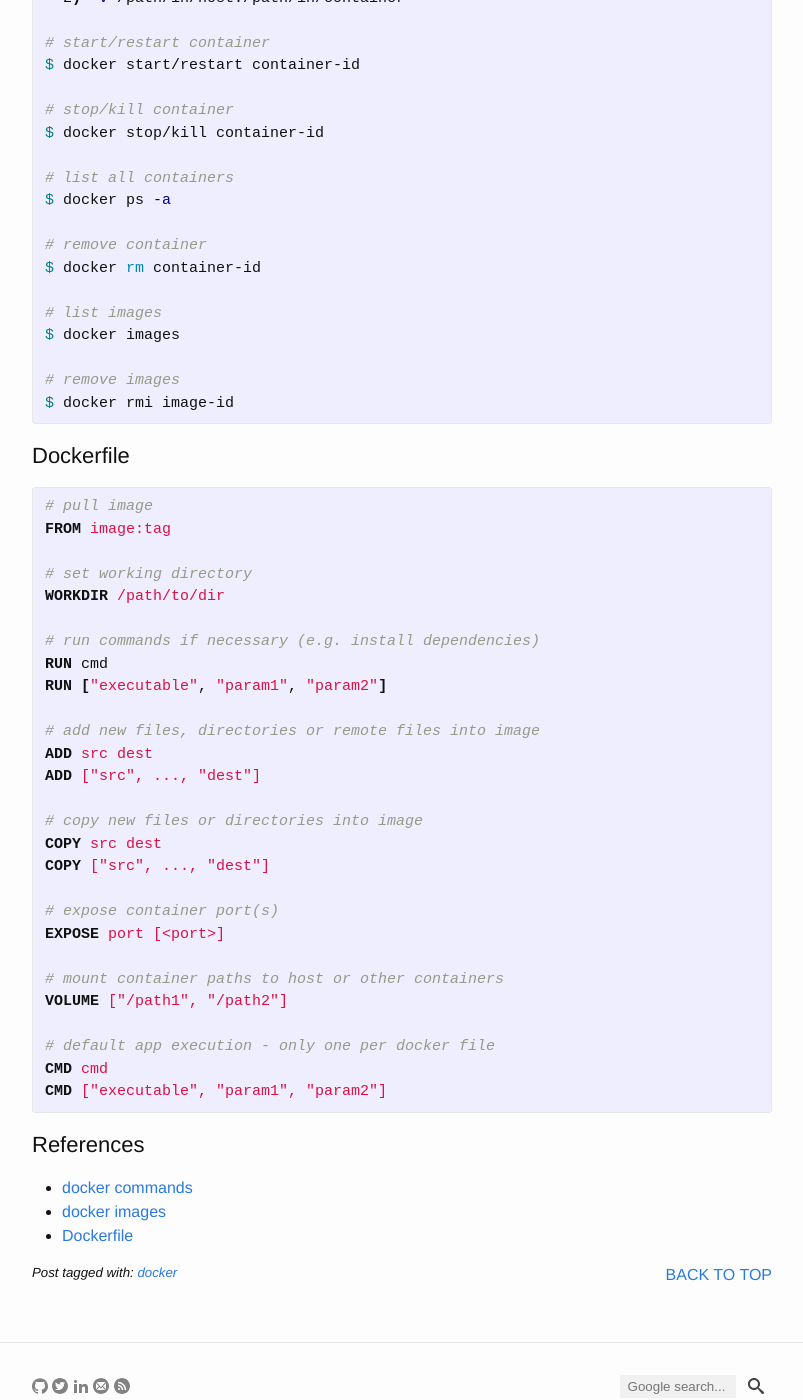
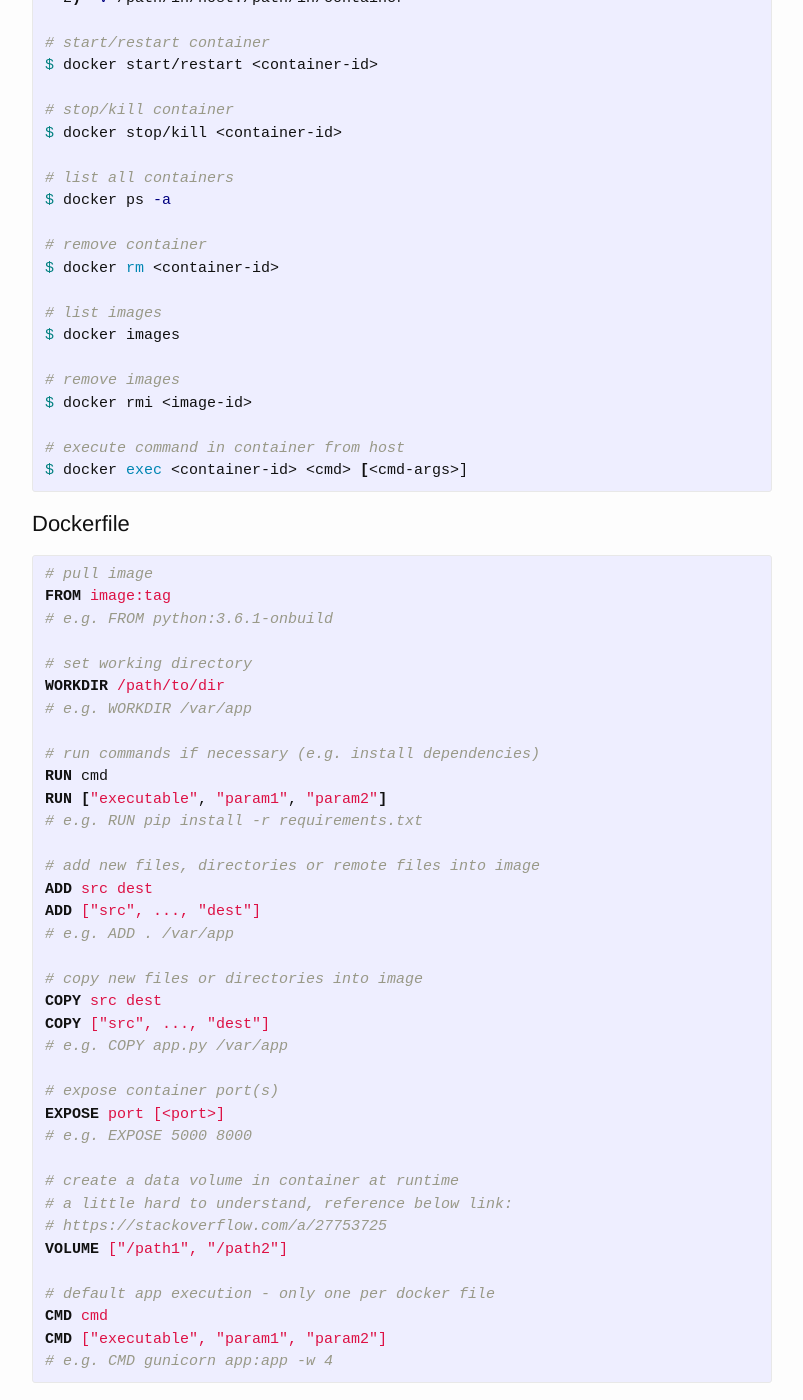
Before and after one commit to yuan-jiang/yuan-jiang.github.io, a Jekyll site: the page built from _posts/2017-07-04-docker-commands-and-files.md, in a window 1280 px wide and 1400 px high, scrolled down 495 px. Shown: the whole window, without its empty margins (238-1041 px from the left). Built offline with Jekyll 4.4.1, drawn with Linux system fonts in a browser that asks for light colours; comment, search, counter and statistics services are not loaded; some of the changed text lies outside the part shown.

Commit message:
Update docker post

```diff
--- a/_posts/2017-07-04-docker-commands-and-files.md
+++ b/_posts/2017-07-04-docker-commands-and-files.md
@@ -21,53 +21,65 @@
   2) -v /path/in/host:/path/in/container
 
 # start/restart container
-$ docker start/restart container-id
+$ docker start/restart <container-id>
 
 # stop/kill container
-$ docker stop/kill container-id
+$ docker stop/kill <container-id>
 
 # list all containers
 $ docker ps -a
 
 # remove container
-$ docker rm container-id
+$ docker rm <container-id>
 
 # list images
 $ docker images
 
 # remove images
-$ docker rmi image-id
+$ docker rmi <image-id>
+
+# execute command in container from host
+$ docker exec <container-id> <cmd> [<cmd-args>]
 {% endhighlight %}
 
 ## Dockerfile
 {% highlight Dockerfile %}
 # pull image
 FROM image:tag
+# e.g. FROM python:3.6.1-onbuild
 
 # set working directory
 WORKDIR /path/to/dir
+# e.g. WORKDIR /var/app
 
 # run commands if necessary (e.g. install dependencies)
 RUN cmd
 RUN ["executable", "param1", "param2"]
+# e.g. RUN pip install -r requirements.txt
 
 # add new files, directories or remote files into image
 ADD src dest
 ADD ["src", ..., "dest"]
+# e.g. ADD . /var/app
 
 # copy new files or directories into image
 COPY src dest
 COPY ["src", ..., "dest"]
+# e.g. COPY app.py /var/app
 
 # expose container port(s)
 EXPOSE port [<port>]
+# e.g. EXPOSE 5000 8000
 
-# mount container paths to host or other containers
+# create a data volume in container at runtime
+# a little hard to understand, reference below link:
+# https://stackoverflow.com/a/27753725
 VOLUME ["/path1", "/path2"]
 
 # default app execution - only one per docker file
 CMD cmd
 CMD ["executable", "param1", "param2"]
+# e.g. CMD gunicorn app:app -w 4
 {% endhighlight %}
 
 ## References
```
Also changed, not shown: other parts of _posts/2017-07-04-docker-commands-and-files.md (+2 -2 lines).
